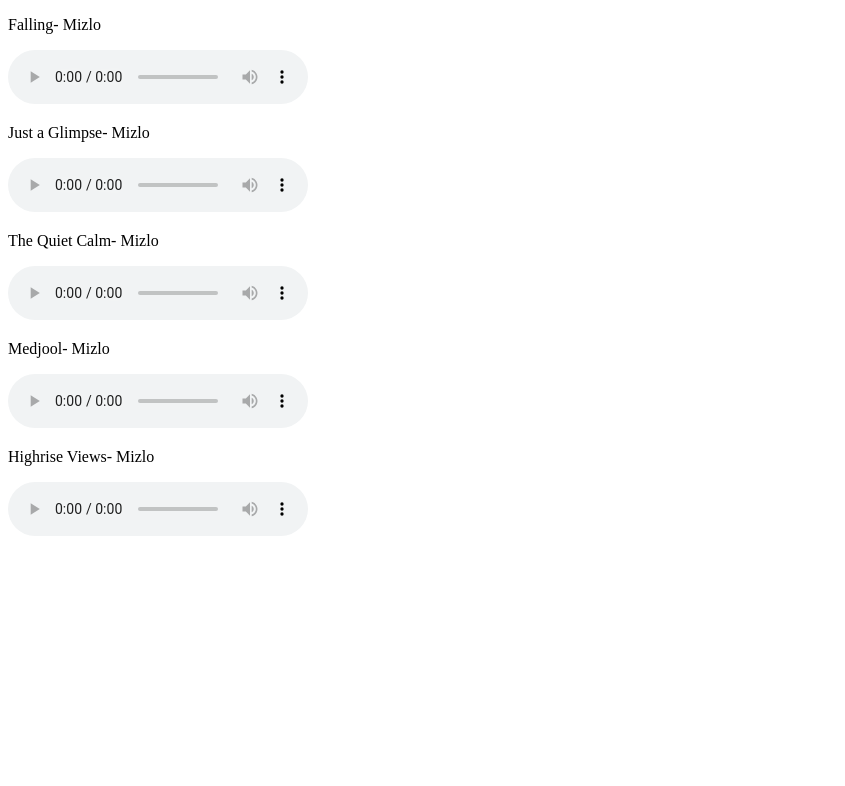
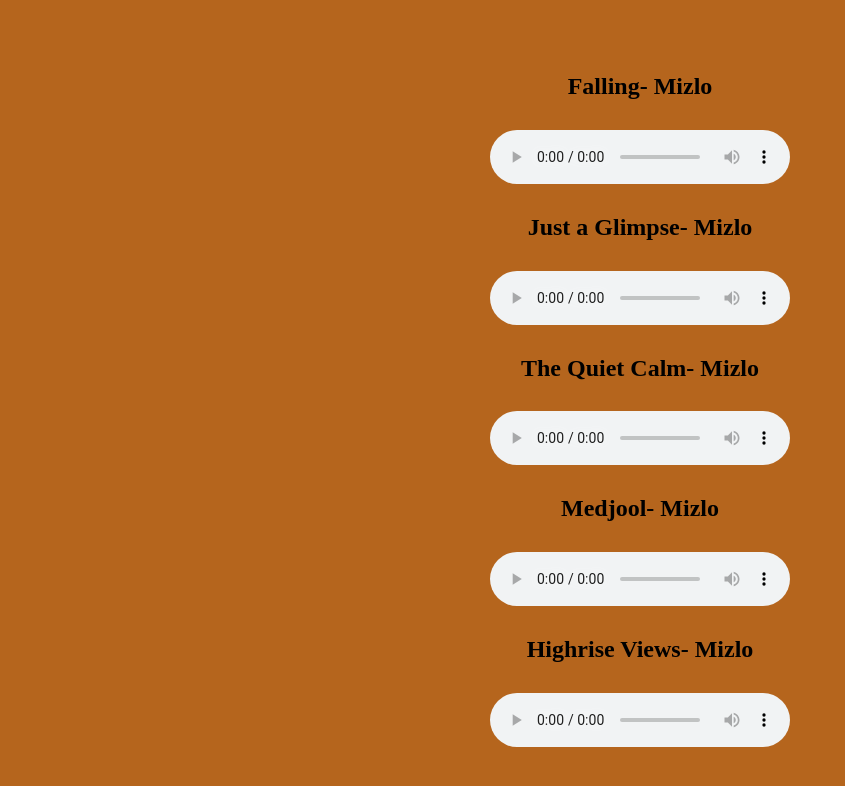
Before and after one commit to davidv3767/bounce-to-daven, a plain HTML site: page music.html in a window 1280 px wide. Shown: the whole page, without its empty margins (0-845 px from the left). Drawn offline with Linux system fonts and the light colour scheme.

Commit message:
Commit D35

```diff
--- a/music.html
+++ b/music.html
@@ -4,26 +4,27 @@
         <meta charset="UTF-8">
         <meta http-equiv="X-UA-Compatible" content="IE=edge">
         <meta name="viewport" content="width=device-width, initial-scale=1.0">
+        <link rel="stylesheet" href="style.css">
         <title>Bounce to Daven</title>
     </head>
     <body>
-        <p>Falling- Mizlo</p>
+        <h2>Falling- Mizlo</h2>
         <audio controls autoplay loop>
             <source src="ES_Falling - Mizlo.mp3" type="audio/mpeg">
         </audio>
-        <p>Just a Glimpse- Mizlo</p>
+        <h2>Just a Glimpse- Mizlo</h2>
         <audio controls loop>
             <source src="ES_Just a Glimpse - Mizlo.mp3" type="audio/mpeg">
         </audio>
-        <p>The Quiet Calm- Mizlo</p>
+        <h2>The Quiet Calm- Mizlo</h2>
         <audio controls loop>
             <source src="ES_The Quiet Calm - Mizlo.mp3" type="audio/mpeg">
         </audio>
-        <p>Medjool- Mizlo</p>
+        <h2>Medjool- Mizlo</h2>
         <audio controls loop>
             <source src="ES_Medjool - Mizlo.mp3" type="audio/mpeg">
         </audio>
-        <p>Highrise Views- Mizlo</p>
+        <h2>Highrise Views- Mizlo</h2>
         <audio controls loop>
             <source src="ES_Highrise Views - Mizlo.mp3" type="audio/mpeg">
         </audio>
```
Also changed, not shown: 5 other files.
